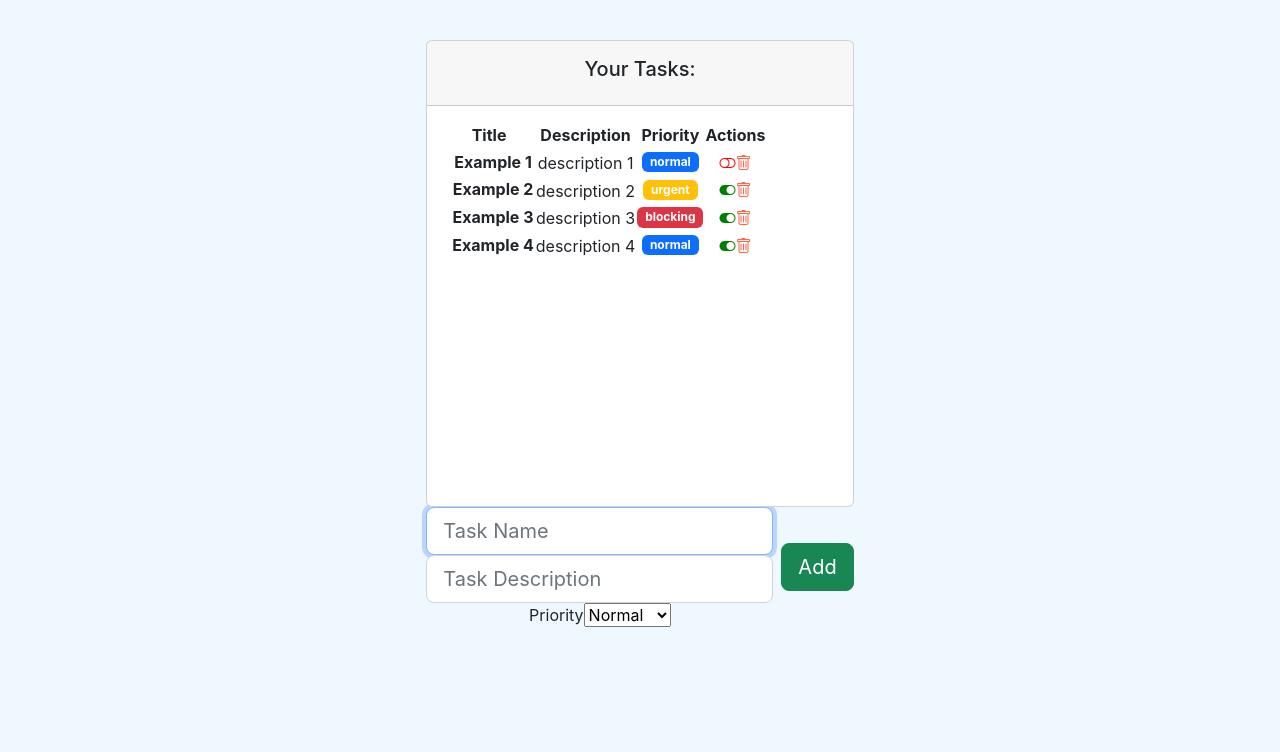
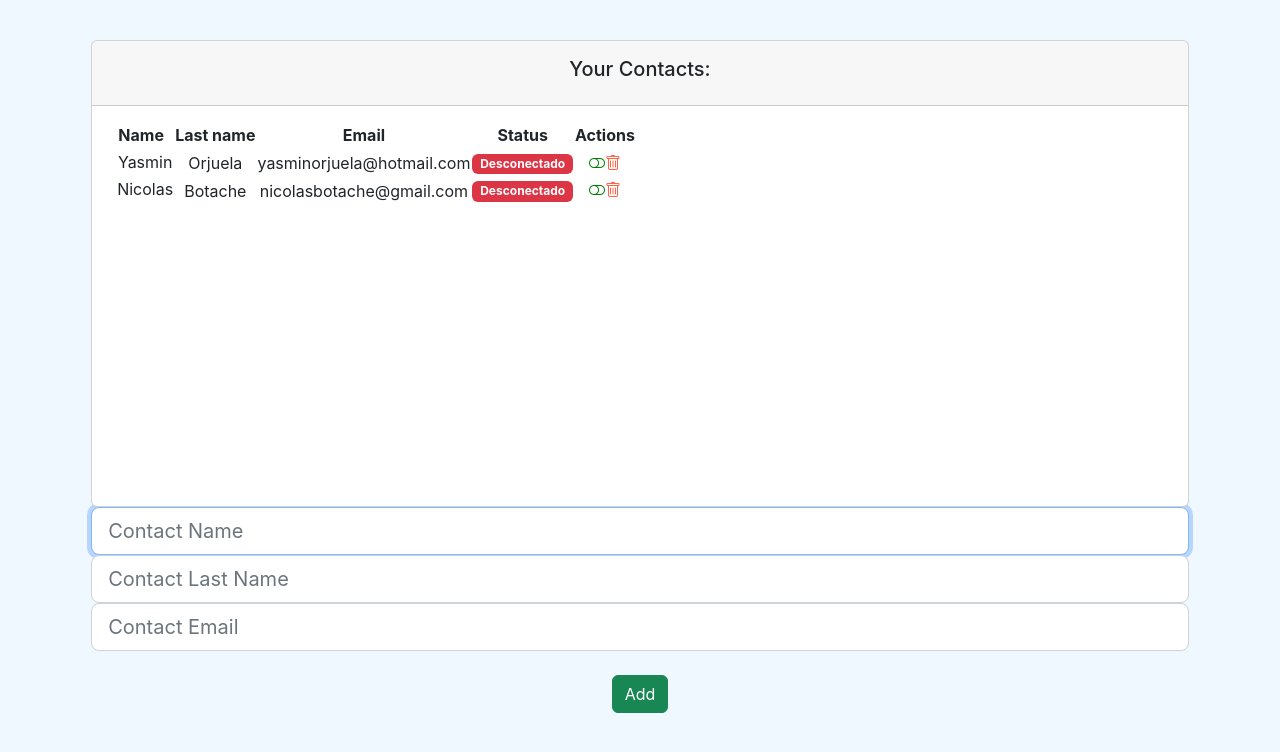
Before and after one commit to adrisanc/React-Project-Practice-OB, a React (Create React App) app: page / in a window 1280 px wide. Shown: the top 752 px of the page. Built offline with nearby package versions, Linux system fonts and the light colour scheme.

Commit message:
[add] modulo 9 finalización => ejercicios 7, 8 y 9

```diff
--- a/src/App.js
+++ b/src/App.js
@@ -23,8 +23,8 @@ function App() {
         {/* Componente de ejemplo funcional */}
         {/* <GreetingF name={'Yasmín'}></GreetingF> */}
 
-        {/* ejercicios 1, 2 y 3 */}
-        {/* <UserList></UserList> */}
+        {/* ejercicios 1, 2, 3 7, 8 y 9 */}
+        <UserList></UserList>
 
         {/* Ejemplos de uso de HOOKS */}
         {/* <Ejemplo1></Ejemplo1> */}
@@ -51,7 +51,7 @@ function App() {
         {/* <Father></Father> */}
 
       {/* Componente de listado de tareas */}
-      <TaskList></TaskList>
+      {/* <TaskList></TaskList> */}
     </div>
   );
 }
--- a/src/components/container/user_list.jsx
+++ b/src/components/container/user_list.jsx
@@ -1,16 +1,92 @@
-import React from 'react'
-import { User } from '../../models/user.class';
-import UserComponent from '../pure/user';
+import React, { useState, useEffect } from "react";
+import { User } from "../../models/user.class";
+import UserForm from "../pure/forms/userForm";
+import UserComponent from "../pure/user";
 
-const UserList = () =>{
-    const userDefault = new User('Yasmin', 'Orjuela', 'yasminorjuela@hotmail.com', false);
+const UserList = () => {
+  const userDefault = new User(
+    "Yasmin",
+    "Orjuela",
+    "yasminorjuela@hotmail.com",
+    false
+  );
+  const userDefault1 = new User(
+    "Nicolas",
+    "Botache",
+    "nicolasbotache@gmail.com",
+    false
+  );
+  const [users, setUsers] = useState([userDefault, userDefault1]);
+
+  const [loading, setLoading] = useState(true);
+  const tempUsers = [...users];
+
+  useEffect(() => {
+    console.log("User state has been modified");
+    setLoading(false);
+    return () => {
+      console.log("User list is going to unMount");
+    };
+  }, [users]);
+
+  function addUser(user) {
+    const index = users.indexOf(user);
+    tempUsers.push(user);
+    setUsers(tempUsers);
+  }
+
+  function updateUserState(user) {
+    const index = users.indexOf(user);
+    tempUsers[index].conectado = !tempUsers[index].conectado;
+    setUsers(tempUsers);
+  }
+
+  function deleteUser(user) {
+    const index = users.indexOf(user);
+    tempUsers.splice(index,1);
+    setUsers(tempUsers);
+  }
   return (
     <div>
-        <div>
-            <h1>User List</h1>
+      <div className="col-12">
+        <div className="card">
+          {/* Card Header (title) */}
+          <div className="card-header p-3">
+            <h5> Your Contacts:</h5>
+          </div>
+          {/* Card body (context) */}
+          <div
+            className="card-body"
+            data-mdb-perfect-scrollbar="true"
+            style={{ position: "relative", height: "400px" }}
+          >
+            <table>
+              <thead>
+                <tr>
+                  <th scope="col">Name</th>
+                  <th scope="col">Last name</th>
+                  <th scope="col">Email</th>
+                  <th scope="col">Status</th>
+                  <th scope="col">Actions</th>
+                </tr>
+              </thead>
+              <tbody className="col-12">
+                {users.map((user, index) => {
+                  return (
+                    <UserComponent
+                    key={index}
+                    user={user}
+                    updateUser = {updateUserState}
+                    deleteUser = {deleteUser}></UserComponent>
+                  );
+                })}
+              </tbody>
+            </table>
+          </div>
         </div>
-        <UserComponent user={userDefault}></UserComponent>
+      </div>
+      <UserForm add={addUser}></UserForm>
     </div>
-  )
-}
+  );
+};
 export default UserList;
--- /dev/null
+++ b/src/components/pure/forms/userForm.jsx
@@ -0,0 +1,30 @@
+import React,{useRef} from 'react';
+import { User } from '../../../models/user.class';
+
+const UserForm = ({add}) => {
+    const nameRef = useRef("");
+    const lastNameRef = useRef("");
+    const emailRef = useRef("");
+
+    function addUser(e){
+        e.preventDefault();
+        const newUser = new User (
+            nameRef.current.value,
+            lastNameRef.current.value,
+            emailRef.current.value,
+            false
+        )
+        add(newUser)
+    }
+  return (
+    <form onSubmit={addUser} className="d-flex justify-content-center align-items-center mb-4 flex-wrap">
+    {/* <div className='col-6 mb-2 mt-2'>Contact Form</div> */}
+    <input ref={nameRef} id="contactName" type="text" required autoFocus placeholder='Contact Name' className="form-control form-control-lg"></input>
+    <input ref={lastNameRef} id="contactLastName" type="text" required  placeholder='Contact Last Name' className="form-control form-control-lg"></input>
+    <input ref={emailRef} id="contactEmail" type="text" required  placeholder='Contact Email' className="form-control form-control-lg"></input>
+    <button type='sumbit' className='btn btn-success mt-4'>Add</button>
+    </form>
+  )
+}
+
+export default UserForm
--- a/src/components/pure/user.jsx
+++ b/src/components/pure/user.jsx
@@ -1,20 +1,68 @@
-import React from 'react'
-import PropTypes from 'prop-types'
-import { User } from '../../models/user.class'
+import React, { useEffect } from "react";
+import PropTypes from "prop-types";
+import { User } from "../../models/user.class";
 
-const UserComponent = ({ user }) =>{
+const UserComponent = ({ user, updateUser, deleteUser }) => {
+  useEffect(() => {
+    console.log("Task Created");
+    return () => {
+      console.log(`Task: ${user.name} is going to unMount`);
+    };
+  }, [user]);
+
+  function userStateBadge() {
+    if(user.conectado){
+      return(
+        <span className="badge bg-success">Conectado</span>
+      )
+    }
+    else{
+      return(
+        <span className="badge bg-danger">Desconectado</span>
+      )
+    }
+  }
+
+  function userStateIcon(){
+    if(user.conectado){
+      return(
+        <i onClick={() => updateUser(user)} className="bi-toggle-on task-action" style={{ color: "green" }}></i>
+      )
+    }
+    else{
+      return(
+        <i onClick={() => updateUser(user)} className="bi-toggle-off task-action" style={{ color: "green" }}></i>
+      )
+    }
+
+  }
   return (
-
-    <div>
-        <h1>Hola: {user.nombre} {user.apellido}</h1>
-        <p>Tu Email es: {user.email}</p>
-        <p>{ user.conectado ? 'Contacto En Línea' : 'Contacto No Disponible' }</p>
-    </div>
-  )
-}
+    <tr className="fw-normal">
+      <td>
+        <span className="ms-2">{user.nombre}</span>
+      </td>
+      <td>
+        <span className="align-middle">{user.apellido}</span>
+      </td>
+      <td>
+        {/* Execution of funtion to return badge element */}
+        {/* {taskLevelBadge()} */}
+        <span className="align-middle">{user.email}</span>
+      </td>
+      <td>{userStateBadge()}</td>
+      <td>
+        <span className="align-middle">
+          {/* Execution of funtion to return icon element */}
+          {userStateIcon()}
+          <i  onClick={() => deleteUser(user)} className="bi-trash task-action" style={{ color: "tomato" }}></i>
+        </span>
+      </td>
+    </tr>
+  );
+};
 
 UserComponent.propTypes = {
-    user : PropTypes.instanceOf(User),
-}
+  user: PropTypes.instanceOf(User),
+};
 
-export default UserComponent
+export default UserComponent;
```
